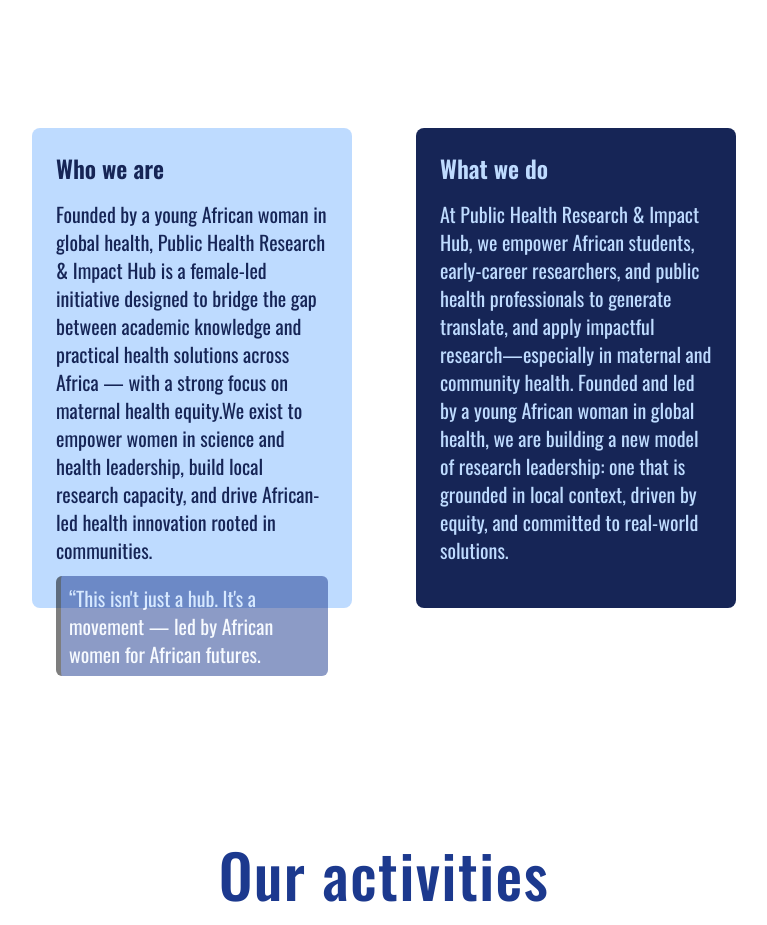
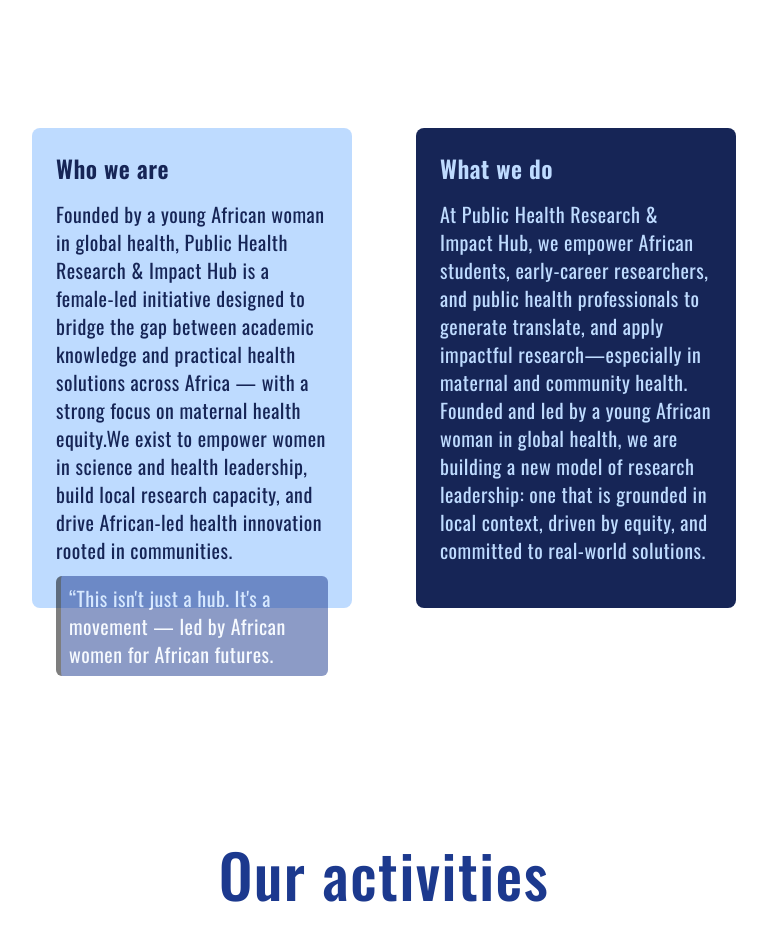
Before and after one commit to A1iHassan/Roqaia-porto, a Next.js app in the folder portfolio/: page / in a window 1280 px wide. Shown: the part 940-1865 px from the top of the page, without its empty margins (256-1023 px from the left). Built offline with nearby package versions, Linux system fonts and the light colour scheme.

Commit message:
edits on the blogs page

```diff
--- a/portfolio/src/app/blogs/page.tsx
+++ b/portfolio/src/app/blogs/page.tsx
@@ -9,16 +9,17 @@
 
   return (
     <div
-      className="m-auto mt-10 flex flex-wrap gap-6 justify-center max-w-[75vw]
-    sm:mt-44 sm:gap-16
+      className="m-auto flex flex-wrap gap-6 justify-center bg-gradient-to-b from-white via-blue-100 to-white w-screen h-screen
+     sm:gap-16
     "
     >
+      <div className="mt-20 flex flex-col items-center sm:flex-row flex-wrap gap-10">
         {data.map((blog) => (
           <Link
             key={blog.id}
             href={`blogs/${blog.id}`}
             className="w-56 h-56 relative shadow-lg shadow-blue-50 rounded-lg flex items-end p-3 cursor-pointer overflow-hidden group
-          sm:w-64 sm:h-72
+          sm:w-72 sm:h-86
           "
           >
             <Image
@@ -32,6 +33,7 @@
           </Link>
         ))}
       </div>
+    </div>
   );
 };
 
--- a/portfolio/src/app/founder/page.tsx
+++ b/portfolio/src/app/founder/page.tsx
@@ -3,7 +3,7 @@
 
 const Meet = () => {
   return (
-    <div className="w-screen">
+    <div className="w-screen bg-gradient-to-b from-white via-blue-100 to-white">
       <header
         className="flex justify-center items-center pt-16
       sm:gap-24 sm:h-svh sm:w-full"
--- a/portfolio/src/components/Who.tsx
+++ b/portfolio/src/components/Who.tsx
@@ -7,7 +7,7 @@
         className={`
            bg-blue-200 text-blue-950 w-80 h-[26rem] p-4 rounded-xl m-3
 
-          sm:w-[25vw] sm:min-h-[30rem] sm:text-xl sm:m-3 sm:p-6 sm:pb-14 sm:rounded-lg  `}
+          sm:w-[25vw] sm:min-h-[30rem] sm:text-xl tracking-wide sm:m-3 sm:p-6 sm:pb-14 sm:rounded-lg  `}
       >
         <p className="font-semibold text-2xl mb-4">Who we are</p>
         <p className="break-normal">{content.who[0]}</p>
@@ -18,7 +18,7 @@
       <article
         className={`
            bg-blue-950 text-blue-200 w-80 h-[26rem] p-4 rounded-xl m-3
-          sm:w-[25vw] sm:min-h-[30rem] sm:text-xl sm:m-3 sm:p-6 sm:pb-14 sm:rounded-lg  `}
+          sm:w-[25vw] sm:min-h-[30rem] sm:text-xl tracking-wide sm:m-3 sm:p-6 sm:pb-14 sm:rounded-lg  `}
       >
         <p className="font-semibold text-2xl mb-4">What we do</p>
         <p className="break-normal">{content.what}</p>
```
Lines whose indentation alone changed are shown as unchanged.
